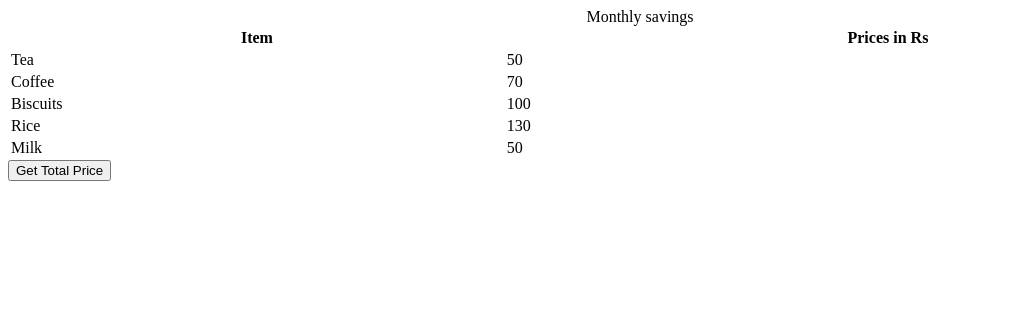
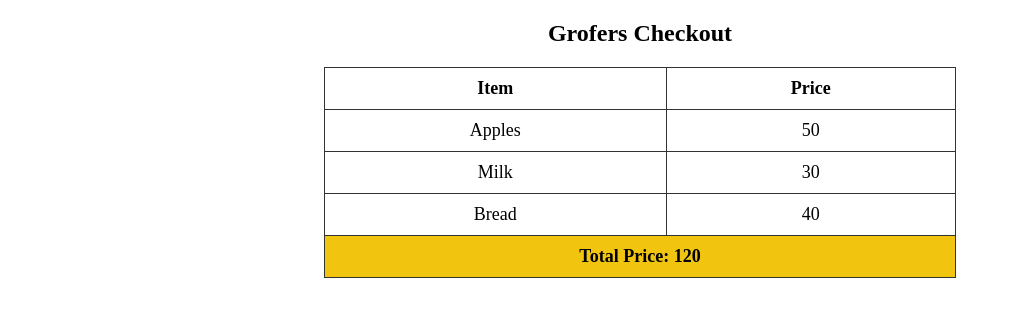
Before and after one commit to acciojob/grofers-checkout-Jidugutejesh, a website: page main.html in a window 1280 px wide. Shown: the whole page, without its empty margins (0-1011 px from the left). Drawn offline with Linux system fonts and the light colour scheme.

Commit message:
created a submission

```diff
--- a/main.html
+++ b/main.html
@@ -8,33 +8,24 @@
 
 <body>
     <!-- the entire body must be written by student -->
-    <table style="width: 100%">
-    <caption>
-      Monthly savings
-    </caption>
+	  <h2 style="text-align:center;">Grofers Checkout</h2>
+
+ <table id="groceryTable">
     <tr>
       <th>Item</th>
-      <th>Prices in Rs</th>
+      <th>Price</th>
     </tr>
     <tr>
-      <td class="item">Tea</td>
-      <td class="price">50</td>
-    </tr>
-    <tr>
-      <td class="item">Coffee</td>
-      <td class="price">70</td>
-    </tr>
-    <tr>
-      <td class="item">Biscuits</td>
-      <td class="price">100</td>
-    </tr>
-    <tr>
-      <td class="item">Rice</td>
-      <td class="price">130</td>
+      <td class="item">Apples</td>
+      <td class="prices">50</td>
     </tr>
     <tr>
       <td class="item">Milk</td>
-      <td class="price">50</td>
+      <td class="prices">30</td>
+    </tr>
+    <tr>
+      <td class="item">Bread</td>
+      <td class="prices">40</td>
     </tr>
   </table>
     <script type="text/javascript" src="./script.js">
--- a/script.js
+++ b/script.js
@@ -1,26 +1,20 @@
-const getSumBtn = document.createElement("button");
-getSumBtn.append("Get Total Price");
-document.body.appendChild(getSumBtn);
+// Select all price elements
+const prices = document.querySelectorAll(".prices");
 
-const getSum = () => {
-//Add your code here
-	const prices = document.querySelectorAll(".price");
-	let totalAmount =0;
-	for(let i =0;i<prices.length;i++){
-		totalAmount+=Number(prices[i].innerText);
-	}
-	const table = document.querySelector("table");
-	 const existingTotalRow=document.querySelector("table");
-	// if(existingTotalRow) {
-	// 	existingTotalRow.remove();
-	// }
-	const row=document.createElement('tr');
-	const td=document.createElement('td')
-	td.innerHTML=`Total Amount: ${totalAmount}`
-	td.colspan=2;
-	td.style.fontWeight='bold'
+// Calculate total
+let total = 0;
+prices.forEach(priceCell => {
+  total += parseFloat(priceCell.textContent); // convert text to number
+});
 
-	row.appendChild(td)
-	table.appendChild(row)
-};
-getSumBtn.addEventListener("click", getSum);
+// Create new row
+const table = document.getElementById("groceryTable");
+const totalRow = document.createElement("tr");
+totalRow.classList.add("total-row");
+
+const totalCell = document.createElement("td");
+totalCell.colSpan = 2; // span across both columns
+totalCell.textContent = "Total Price: " + total;
+
+totalRow.appendChild(totalCell);
+table.appendChild(totalRow);
--- a/styles.css
+++ b/styles.css
@@ -1,2 +1,17 @@
 
 /* Your CSS Code here. */
+    table {
+      border-collapse: collapse;
+      width: 50%;
+      margin: 20px auto;
+      font-size: 18px;
+    }
+    th, td {
+      border: 1px solid #333;
+      padding: 10px;
+      text-align: center;
+    }
+    .total-row {
+      font-weight: bold;
+      background: #f1c40f;
+    }
```
